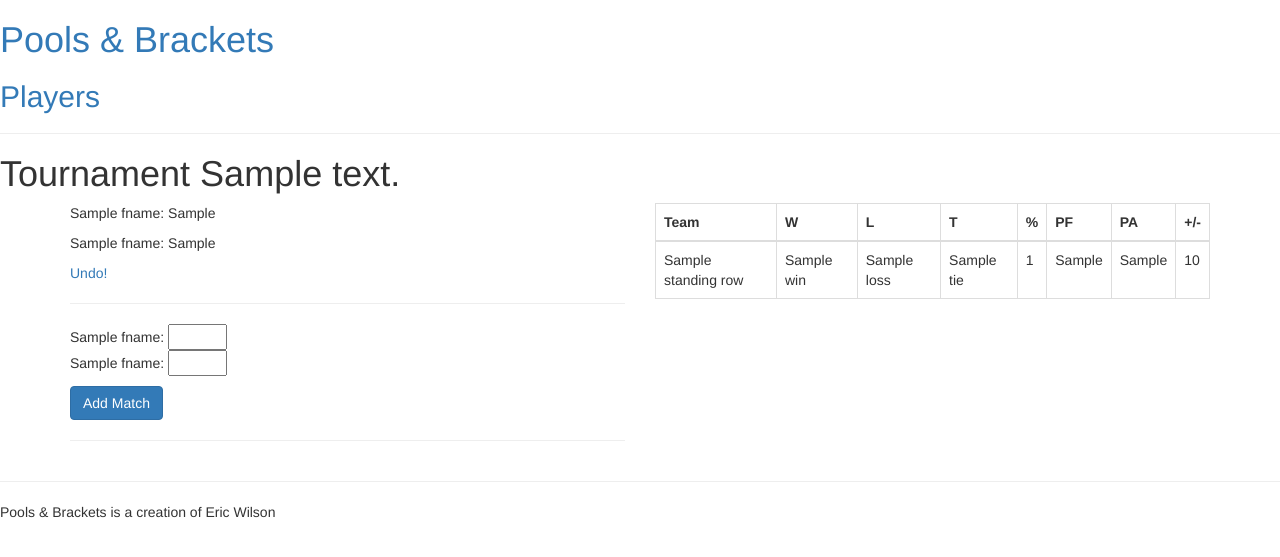
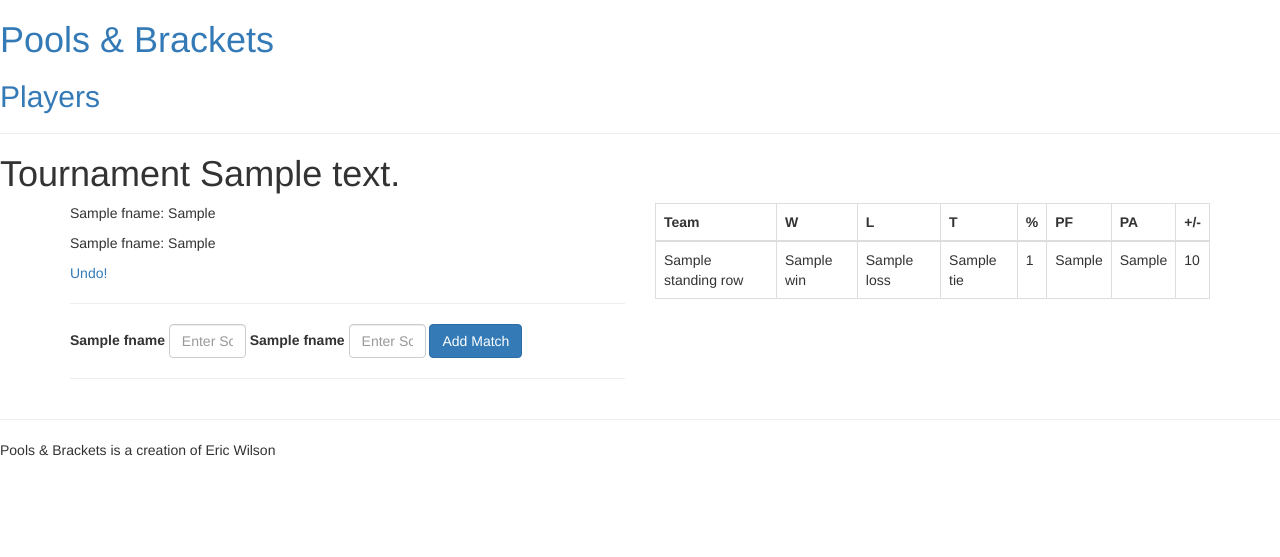
Before and after one commit to ewilson/tournament, a Flask app: template app/templates/play-tournament.html in a window 1280 px wide. Shown: the top 557 px of the page. Run offline with Flask 2, Linux system fonts and the light colour scheme; the template is opened without the code that fills it: values that come from a table or form of the project are taken from there, most other values are stand-ins (such as "Sample title", 1, 10 or a date in 2020); some libraries are stand-ins or nearby versions.

Commit message:
In progress -- score input forms

```diff
--- a/app/templates/play-tournament.html
+++ b/app/templates/play-tournament.html
@@ -14,16 +14,22 @@
       <hr/>
       {% endfor %}
       {% for s_match in model['schedule'] %}
-	<form action="{{tournament.id}}" method="post" name="match">
-	  <p>
-	    {{ form.csrf_token }}
-	    {{form.id(value=s_match.id)}}
-	    {{form.player1_id(value=s_match.player1.id)}}
-	    {{form.player2_id(value=s_match.player2.id)}}
-	    {{s_match.player1.fname}}: {{form.score1(size=4,value='')}}<br/>
-	    {{s_match.player2.fname}}: {{form.score2(size=4,value='')}}<br/>
-	  </p>
-	  <p><button type="submit" class="btn btn-primary">Add Match</button></p>
+	<form action="{{tournament.id}}" method="post" name="match" role="form" class="form-inline">
+	  {{ form.csrf_token }}
+	  {{form.id(value=s_match.id)}}
+	  {{form.player1_id(value=s_match.player1.id)}}
+	  {{form.player2_id(value=s_match.player2.id)}}
+	  <div class="form-group">
+	    <label for="score1">{{s_match.player1.fname}}</label>
+	    {{ form.score1(size=4,value='',class="form-control",
+	    placeholder="Enter Score") }}
+	  </div>
+	  <div class="form-group">
+	    <label for="score1">{{s_match.player2.fname}}</label>
+	    {{ form.score2(size=4,value='',class="form-control",
+	    placeholder="Enter Score") }}
+	  </div>
+          <button type="submit" class="btn btn-primary">Add Match</button>
 	</form>
 	<hr/>
       {% endfor %}
```
